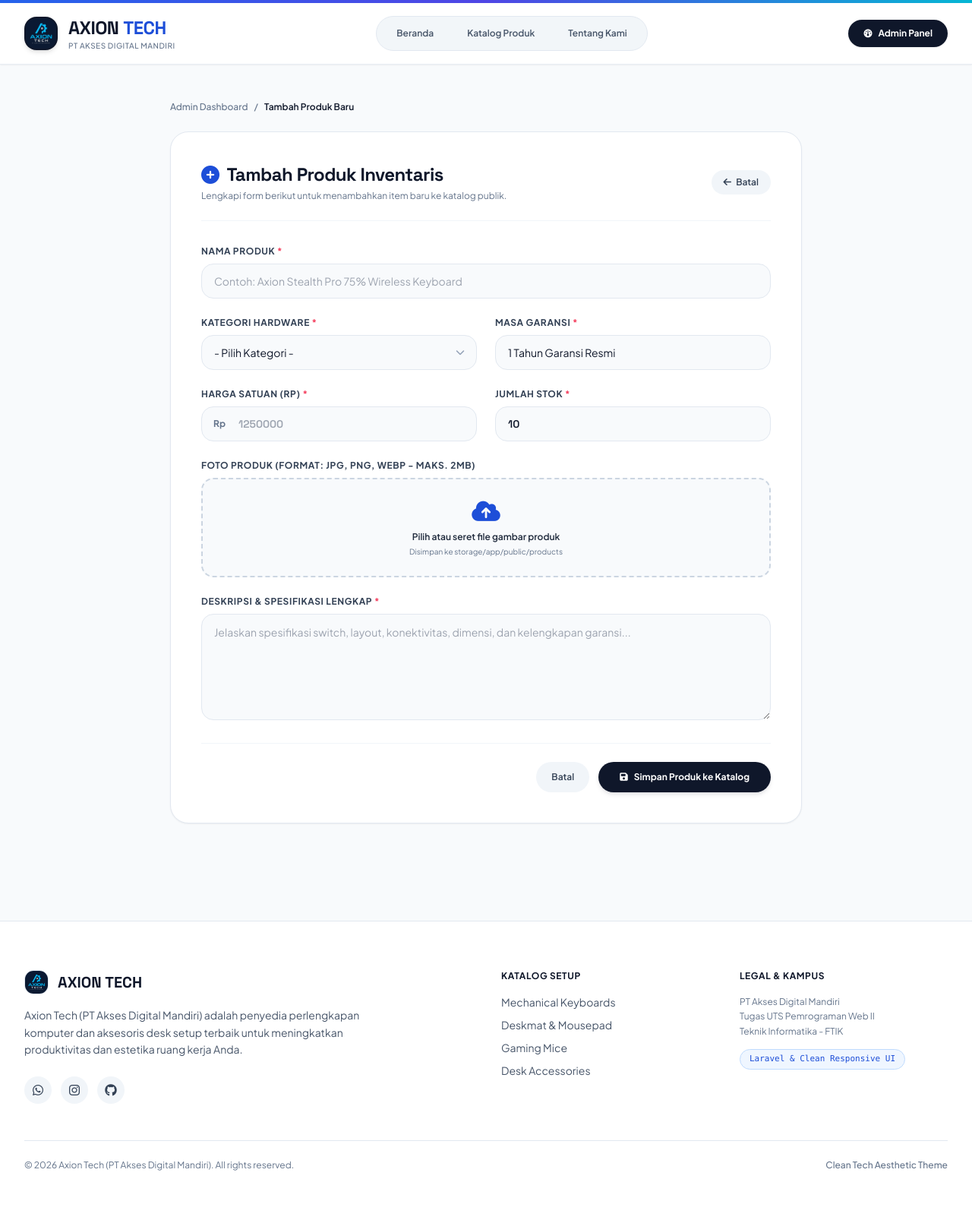
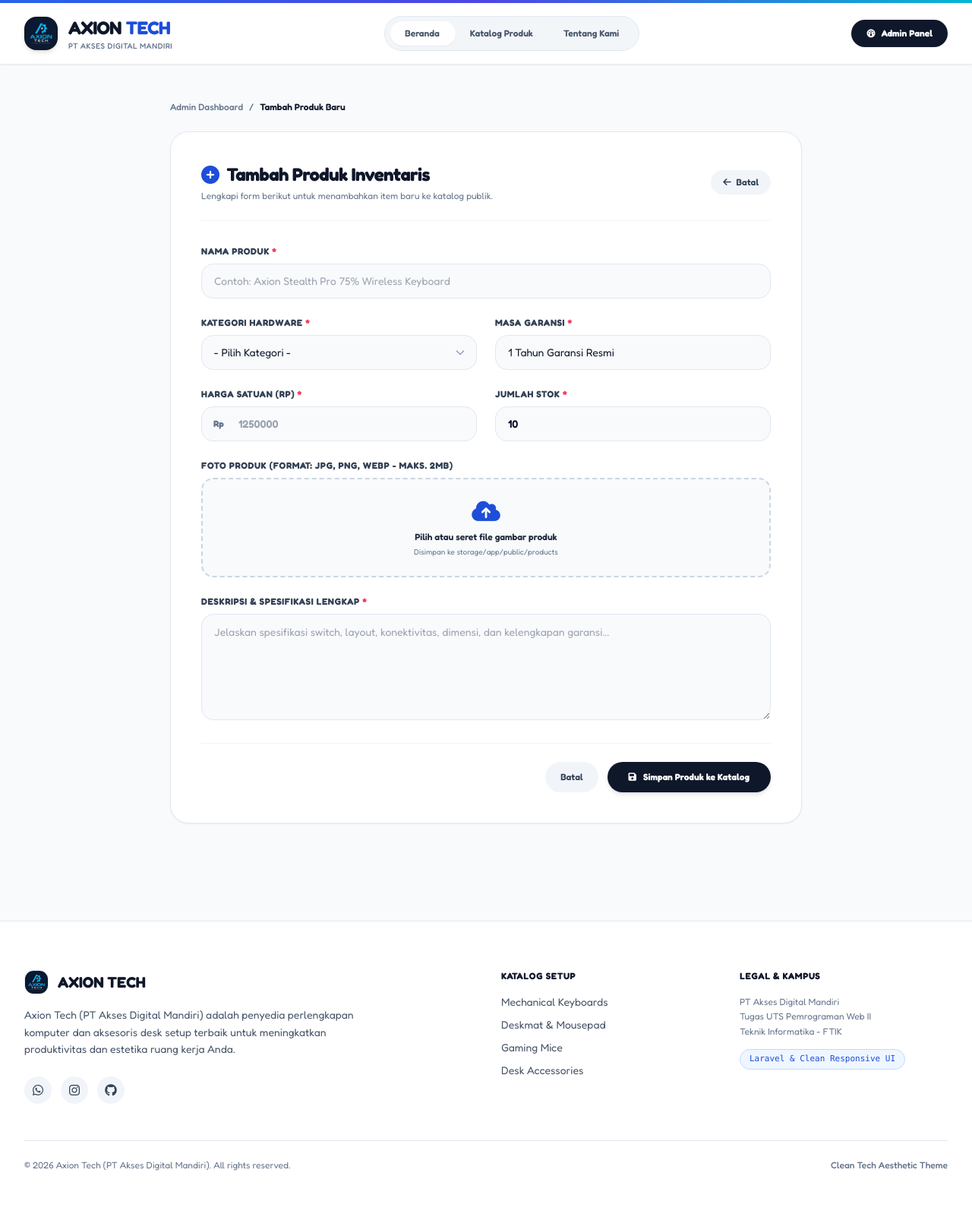
Before and after one commit to Thaakie/PTAxie, a Laravel app: page /admin/products/create in a window 1280 px wide. Shown: the whole page at 76% size. Run offline with Laravel 12, Linux system fonts and the light colour scheme; data comes from the database, SQL or seed files in the repository; some libraries are stand-ins or nearby versions.

Commit message:
last commit

```diff
--- a/resources/views/layouts/app.blade.php
+++ b/resources/views/layouts/app.blade.php
@@ -7,7 +7,7 @@
 
     <link rel="preconnect" href="https://fonts.googleapis.com">
     <link rel="preconnect" href="https://fonts.gstatic.com" crossorigin>
-    <link href="https://fonts.googleapis.com/css2?family=Plus+Jakarta+Sans:wght@300;400;500;600;700;800&family=Space+Grotesk:wght@500;600;700&display=swap" rel="stylesheet">
+    <link href="https://fonts.googleapis.com/css2?family=Fredoka:wght@300..700&display=swap" rel="stylesheet">
 
     <!-- Tailwind CSS CDN -->
     <script src="https://cdn.tailwindcss.com"></script>
@@ -34,8 +34,8 @@
                         }
                     },
                     fontFamily: {
-                        sans: ['"Plus Jakarta Sans"', 'sans-serif'],
-                        display: ['"Space Grotesk"', 'sans-serif'],
+                        sans: ['"Fredoka"', 'sans-serif'],
+                        display: ['"Fredoka"', 'sans-serif'],
                     }
                 }
             }
@@ -89,15 +89,18 @@
                     </div>
                 </a>
 
-                <!-- Navigation Links Capsule -->
-                <nav class="hidden md:flex items-center gap-1 bg-slate-100/90 p-1.5 rounded-full border border-slate-200">
-                    <a href="{{ route('home') }}" class="px-5 py-2 rounded-full text-xs font-semibold transition-all {{ request()->routeIs('home') ? 'bg-white text-slate-900 shadow-sm font-bold' : 'text-slate-600 hover:text-slate-900' }}">
+                <!-- Navigation Links Capsule with sliding pill indicator -->
+                <nav id="nav-capsule" class="relative hidden md:flex items-center bg-slate-100/90 p-1.5 rounded-full border border-slate-200">
+                    <!-- Sliding background indicator -->
+                    <span id="nav-indicator" class="absolute top-1.5 bottom-1.5 rounded-full bg-white shadow-sm transition-all duration-300 ease-out pointer-events-none"></span>
+
+                    <a href="{{ route('home') }}" data-nav="beranda" class="nav-item relative z-10 px-5 py-2 rounded-full text-xs transition-colors duration-200 {{ request()->routeIs('home') && !request()->has('category') ? 'text-slate-900 font-bold active-tab' : 'text-slate-600 hover:text-slate-900 font-semibold' }}">
                         Beranda
                     </a>
-                    <a href="{{ route('public.catalog') }}" class="px-5 py-2 rounded-full text-xs font-semibold transition-all {{ request()->routeIs('public.catalog') ? 'bg-white text-slate-900 shadow-sm font-bold' : 'text-slate-600 hover:text-slate-900' }}">
+                    <a href="{{ route('home') }}#katalog" data-nav="katalog" class="nav-item relative z-10 px-5 py-2 rounded-full text-xs font-semibold text-slate-600 hover:text-slate-900 transition-colors duration-200 {{ request()->has('category') ? 'text-slate-900 font-bold active-tab' : '' }}">
                         Katalog Produk
                     </a>
-                    <a href="{{ route('home') }}#tentang" class="px-5 py-2 rounded-full text-xs font-semibold text-slate-600 hover:text-slate-900 transition-all">
+                    <a href="#tentang" data-nav="tentang" class="nav-item relative z-10 px-5 py-2 rounded-full text-xs font-semibold text-slate-600 hover:text-slate-900 transition-colors duration-200">
                         Tentang Kami
                     </a>
                 </nav>
@@ -143,7 +146,7 @@
     </main>
 
     <!-- Clean Tech Footer (Gitye Style) -->
-    <footer class="bg-white border-t border-slate-200 mt-20">
+    <footer id="tentang" class="bg-white border-t border-slate-200 mt-20">
         <div class="max-w-7xl mx-auto px-4 sm:px-6 lg:px-8 py-16">
             <div class="grid grid-cols-1 md:grid-cols-4 gap-10">
                 <div class="md:col-span-2">
@@ -199,5 +202,84 @@
         </div>
     </footer>
 
+    <!-- Interactive Navigation Sliding Pill Script -->
+    <script>
+        document.addEventListener('DOMContentLoaded', () => {
+            const capsule = document.getElementById('nav-capsule');
+            if (!capsule) return;
+            const indicator = document.getElementById('nav-indicator');
+            const navItems = capsule.querySelectorAll('.nav-item');
+
+            function moveIndicatorTo(elem) {
+                if (!elem) {
+                    indicator.style.opacity = '0';
+                    return;
+                }
+                const capsuleRect = capsule.getBoundingClientRect();
+                const elemRect = elem.getBoundingClientRect();
+                indicator.style.left = `${elemRect.left - capsuleRect.left}px`;
+                indicator.style.width = `${elemRect.width}px`;
+                indicator.style.opacity = '1';
+            }
+
+            function getActiveTab() {
+                const hash = window.location.hash;
+                if (hash === '#katalog') {
+                    return capsule.querySelector('[data-nav="katalog"]');
+                } else if (hash === '#tentang') {
+                    return capsule.querySelector('[data-nav="tentang"]');
+                }
+                return capsule.querySelector('.active-tab') || navItems[0];
+            }
+
+            let currentActive = getActiveTab();
+            moveIndicatorTo(currentActive);
+
+            navItems.forEach(item => {
+                item.addEventListener('mouseenter', () => moveIndicatorTo(item));
+                item.addEventListener('click', () => {
+                    navItems.forEach(i => {
+                        i.classList.remove('active-tab', 'text-slate-900', 'font-bold');
+                        i.classList.add('text-slate-600', 'font-semibold');
+                    });
+                    item.classList.add('active-tab', 'text-slate-900', 'font-bold');
+                    item.classList.remove('text-slate-600');
+                    currentActive = item;
+                    moveIndicatorTo(item);
+                });
+            });
+
+            capsule.addEventListener('mouseleave', () => moveIndicatorTo(currentActive));
+
+            // Scroll spy for smooth indicator sync
+            window.addEventListener('scroll', () => {
+                const katalogSection = document.getElementById('katalog');
+                const tentangSection = document.getElementById('tentang');
+                const scrollY = window.scrollY + 120;
+
+                if (tentangSection && scrollY >= tentangSection.offsetTop) {
+                    const target = capsule.querySelector('[data-nav="tentang"]');
+                    if (target && currentActive !== target) {
+                        currentActive = target;
+                        moveIndicatorTo(target);
+                    }
+                } else if (katalogSection && scrollY >= katalogSection.offsetTop) {
+                    const target = capsule.querySelector('[data-nav="katalog"]');
+                    if (target && currentActive !== target) {
+                        currentActive = target;
+                        moveIndicatorTo(target);
+                    }
+                } else if (window.scrollY < 300) {
+                    const target = capsule.querySelector('[data-nav="beranda"]');
+                    if (target && currentActive !== target) {
+                        currentActive = target;
+                        moveIndicatorTo(target);
+                    }
+                }
+            }, { passive: true });
+
+            window.addEventListener('resize', () => moveIndicatorTo(currentActive));
+        });
+    </script>
 </body>
 </html>
```
